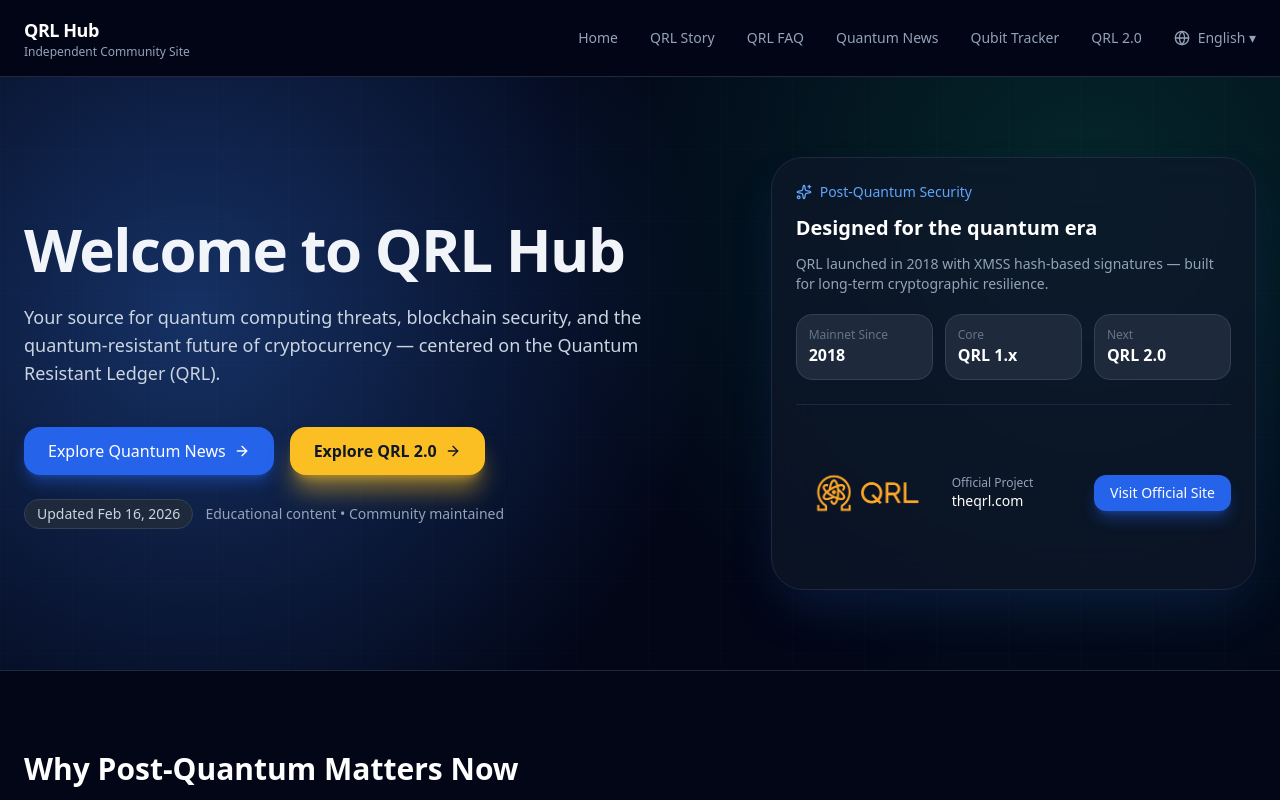
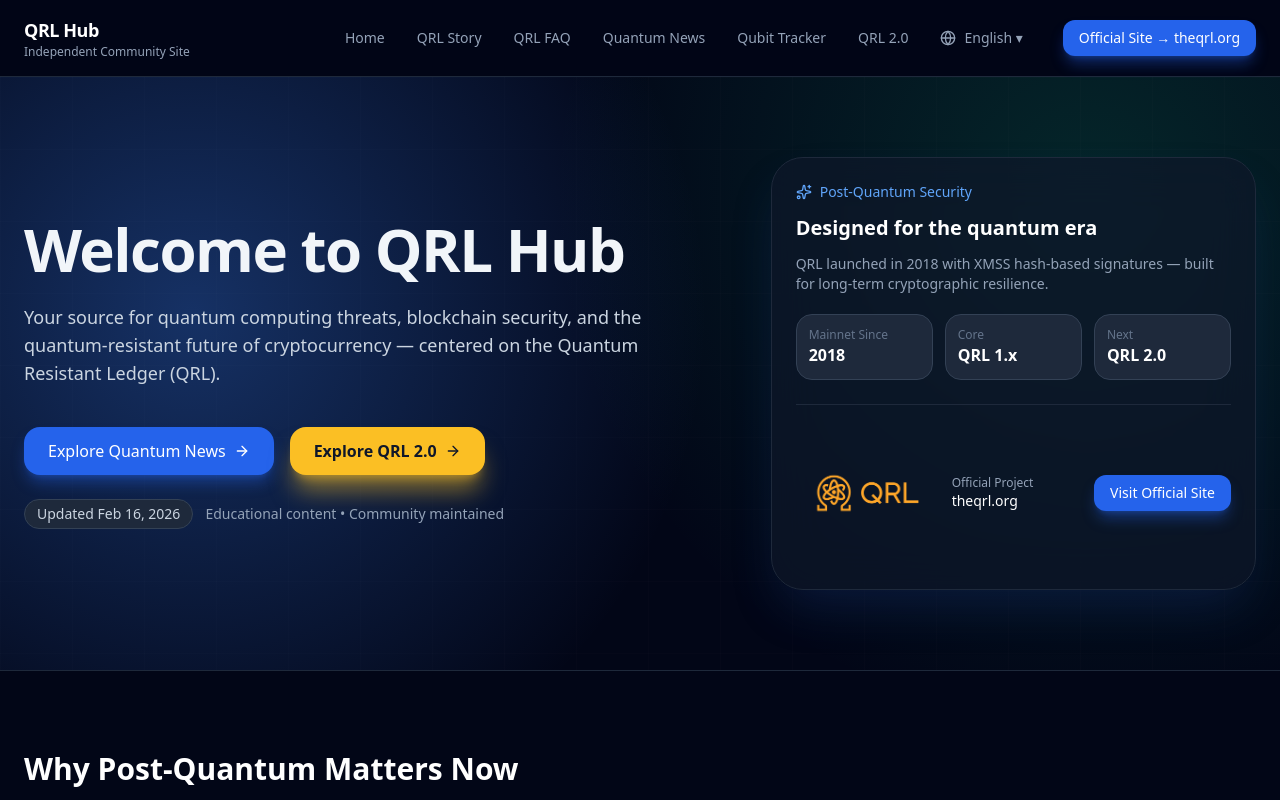
Before and after one commit to ChillerID/qrlhub-redesign, a React (Vite) app: page / in a window 1280 px wide. Shown: the top 800 px of the page. Built offline with nearby package versions, Linux system fonts and the light colour scheme.

Commit message:
multiple fixes

```diff
--- a/src/App.tsx
+++ b/src/App.tsx
@@ -48,8 +48,17 @@
           <a href="#ecosystem" className="block text-slate-300 hover:text-white">Qubit Tracker</a>
           <a href="#ecosystem" className="block text-slate-300 hover:text-white">QRL 2.0</a>
 
-          <div className="pt-3 border-t border-slate-800">
+          <div className="pt-3 border-t border-slate-800 space-y-3">
             <LanguageSelector />
+
+            <a
+                href="https://theqrl.org"
+                target="_blank"
+                rel="noopener noreferrer"
+                className="block w-full px-4 py-2 rounded-xl bg-blue-600 hover:bg-blue-500 text-white text-sm shadow-lg shadow-blue-600/40 transition text-center"
+              >
+                Official Site → theqrl.org
+              </a>
           </div>
         </div>
       )}
@@ -124,6 +133,15 @@
               <a href="#ecosystem" className="hover:text-white transition">QRL 2.0</a>
 
               <LanguageSelector />
+
+              <a
+                href="https://theqrl.org"
+                target="_blank"
+                rel="noopener noreferrer"
+                className="ml-2 px-4 py-2 rounded-xl bg-blue-600 hover:bg-blue-500 text-white text-sm shadow-lg shadow-blue-600/40 transition"
+              >
+                Official Site → theqrl.org
+              </a>
             </nav>
 
             {/* Mobile Menu Button */}
@@ -234,13 +252,13 @@
                           Official Project
                         </span>
                         <span className="text-sm font-medium text-white">
-                          theqrl.com
+                          theqrl.org
                         </span>
                       </div>
                     </div>
 
                     <a
-                      href="https://theqrl.com"
+                      href="https://theqrl.org"
                       target="_blank"
                       rel="noopener noreferrer"
                       className="px-4 py-2 rounded-xl bg-blue-600 hover:bg-blue-500 text-white text-sm shadow-lg shadow-blue-600/40 transition w-full sm:w-auto text-center"
@@ -399,7 +417,7 @@
       {/* ================= FOOTER ================= */}
       <footer className="border-t border-slate-800 py-16 text-center text-slate-500 text-sm">
         <p>© {new Date().getFullYear()} QRL Hub — Independent Community Resource.</p>
-        <p className="mt-2">Not the official site. Visit theqrl.com for the official project.</p>
+        <p className="mt-2">Not the official site. Visit theqrl.org for the official project.</p>
       </footer>
 
     </div>
```
